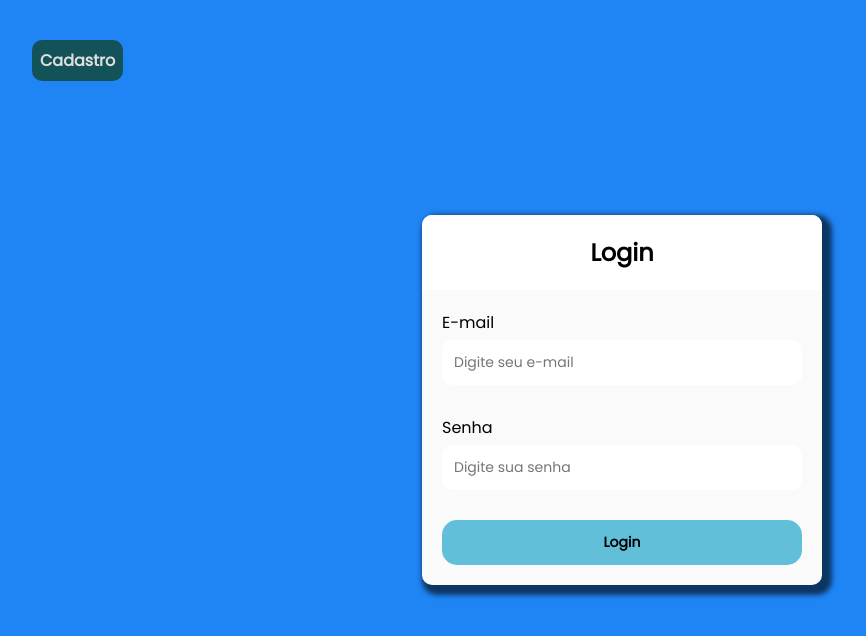
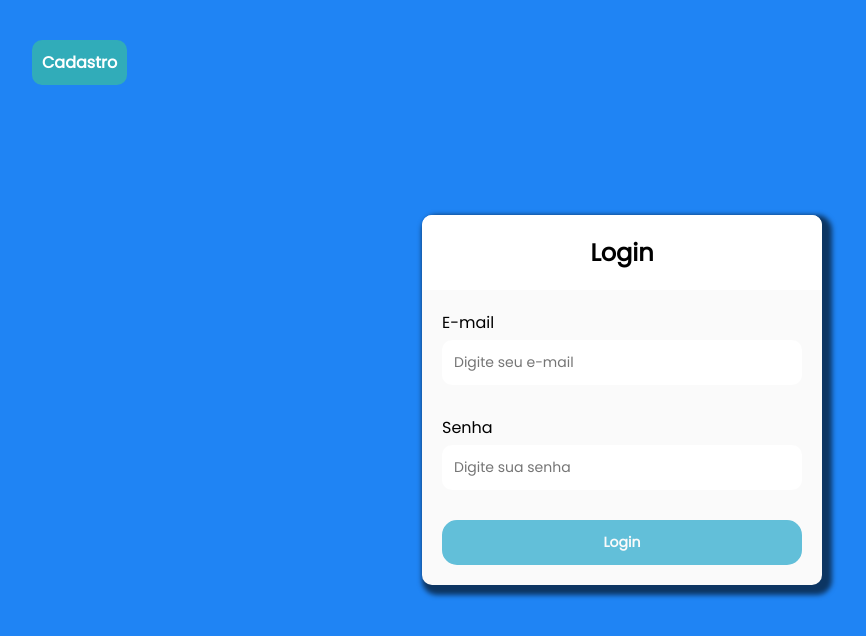
Before and after one commit to JoaoLucas19/formulario-imc, a plain HTML site: page index.html in a window 1280 px wide. Shown: the whole page, without its empty margins (18-884 px from the left). Drawn offline with Linux system fonts and the light colour scheme.

Commit message:
Mudança da cor do botão cadastro

```diff
--- a/style.css
+++ b/style.css
@@ -75,7 +75,7 @@ body {
 .form button {
     background-color: #62BFD9;
     border: 2px solid #62BFD9;
-    color: #000;
+    color: #fafafa;
     font-size: 14px;
     font-weight: bold;
     width: 100%;
@@ -84,24 +84,19 @@ body {
 }
 
 #nav-cadastro {
-    background-color: #145259;
-    padding: 8px;
+    background-color: #31acb9;
+    padding: 10px;
     position: absolute;
     left: 50px;
     top: 40px;
 }
 
 #nav-cadastro {
-    color: rgb(223, 223, 223);
+    color: rgb(255, 255, 255);
     border-radius: 10px;
     text-decoration: none;
     font-weight: bold;
     transition: 0.5s;
-}
-
-#nav-cadastro > a:hover {
-    background-color: #065D1C;
-    color: #065D1C;
 }
 
 /* Error and Success */
```
